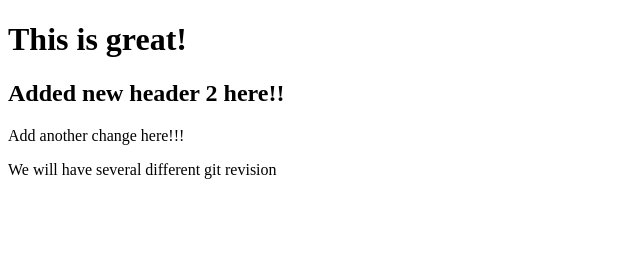
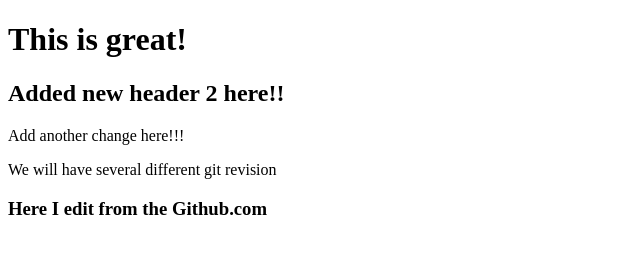
Before and after one commit to charlotte-hu/GitRevisionExercise, a plain HTML site: page index.html in a window 1280 px wide. Shown: the whole page, without its empty margins (0-640 px from the left). Drawn offline with Linux system fonts and the light colour scheme.

Commit message:
Update from Github to index.html

```diff
--- a/index.html
+++ b/index.html
@@ -9,5 +9,7 @@
 	<p>Add another change here!!!</p>
 	<p>We will have several different git revision</p>
 
+	<h3>Here I edit from the Github.com</h3>
+
 </body>
 </html>
```
